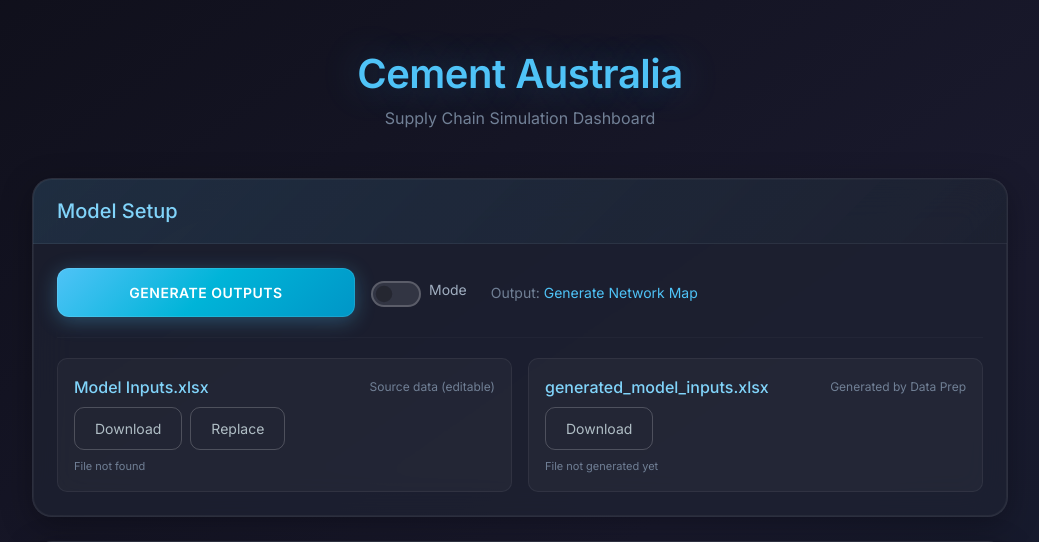
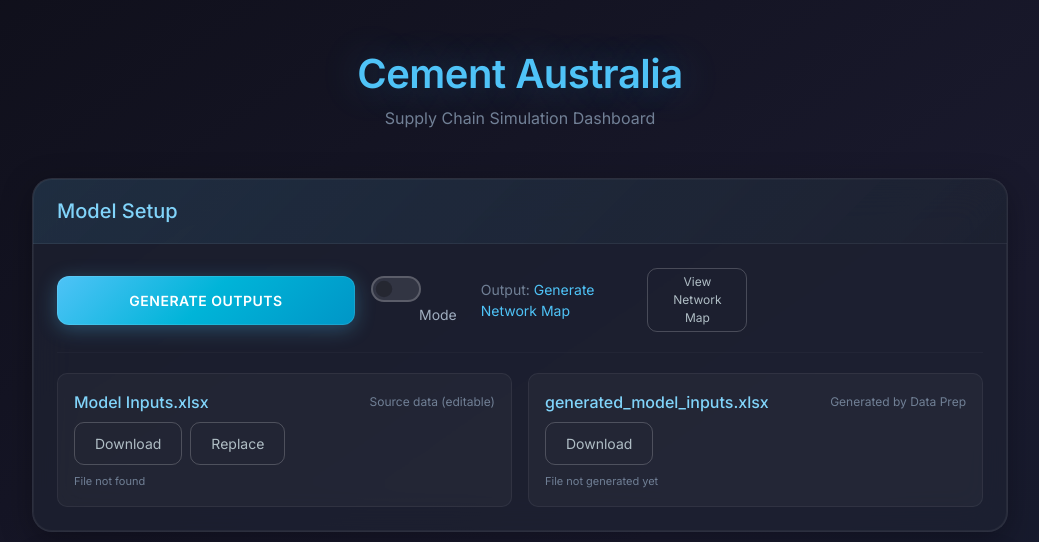
Before and after one commit to ZPrins/CA, a Flask app: page / in a window 1280 px wide. Shown: the top 542 px of the page, without its empty margins (120-1159 px from the left). Run offline with Flask 3, Linux system fonts and the light colour scheme.

Commit message:
Add a button to view the network map next to the Output label
Add a new route `/network-map` in `app.py` to serve `my_supply_chain.html` and a corresponding button in `templates/index.html` to link to it.

Replit-Commit-Author: Agent
Replit-Commit-Session-Id: 042c3be5-bcaa-412d-a11a-54bd49e15e7f
Replit-Commit-Checkpoint-Type: full_checkpoint
Replit-Commit-Event-Id: df1a21b8-2db9-43e5-b4a1-606f0b611b2b
Replit-Commit-Screenshot-Url: https://storage.googleapis.com/screenshot-production-us-central1/7021497b-e239-4ebb-aabe-96a6d9a99b74/042c3be5-bcaa-412d-a11a-54bd49e15e7f/ZOII0yD
Replit-Helium-Checkpoint-Created: true

```diff
--- a/app.py
+++ b/app.py
@@ -345,6 +345,14 @@ def update_viz_config():
         return jsonify({'success': False, 'error': str(e)})
 
 
+@app.route('/network-map')
+def network_map():
+    """Serve the network map HTML file."""
+    if os.path.exists('my_supply_chain.html'):
+        return send_from_directory('.', 'my_supply_chain.html')
+    return "Network map not found. Run Generate Outputs first.", 404
+
+
 @app.route('/download/model-inputs')
 def download_model_inputs():
     """Download Model Inputs.xlsx file."""
--- a/templates/index.html
+++ b/templates/index.html
@@ -331,6 +331,7 @@
                                 <label class="form-check-label ms-2" for="prepareInputsToggle" style="color: #a0aec0; font-size: 14px;">Mode</label>
                             </div>
                             <span class="text-muted" style="font-size: 14px;">Output: <span id="dataPrepOutputLabel" style="color: #4fc3f7;">Generate Data</span></span>
+                            <a href="/network-map" target="_blank" class="btn btn-outline-light btn-sm" style="padding: 4px 12px; font-size: 12px;">View Network Map</a>
                         </div>
                     </div>
                 </div>
```
